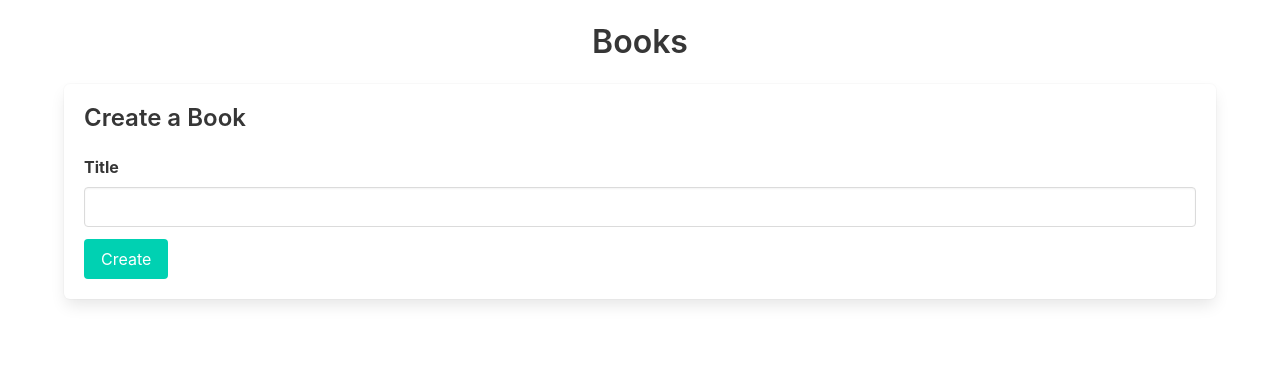
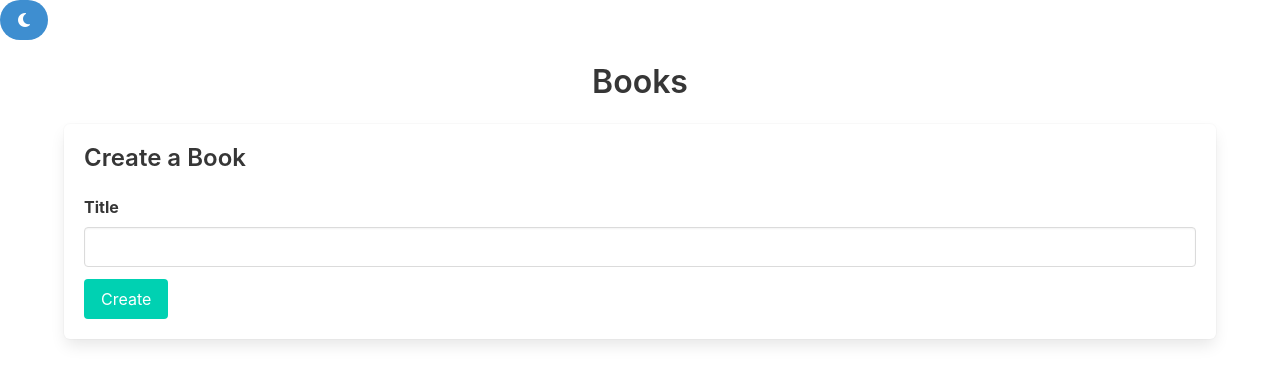
Before and after one commit to deiu25/books, a React (Create React App) app: page / in a window 1280 px wide. Shown: the top 384 px of the page. Built offline with nearby package versions, Linux system fonts and the light colour scheme.

Commit message:
theme change

```diff
--- a/package.json
+++ b/package.json
@@ -3,6 +3,7 @@
   "version": "0.1.0",
   "private": true,
   "dependencies": {
+    "@fortawesome/fontawesome-free": "^6.4.0",
     "@testing-library/jest-dom": "^5.16.5",
     "@testing-library/react": "^13.3.0",
     "@testing-library/user-event": "^13.5.0",
--- a/src/App.js
+++ b/src/App.js
@@ -1,10 +1,17 @@
 import 'bulma/css/bulma.min.css';
+import '@fortawesome/fontawesome-free/css/all.css';
+
 import { useState } from 'react';
-import React from 'react';
+import React, { useContext } from 'react';
 import BookCreate from "./components/BookCreate";
 import BookList from "./components/BookList";
+import { ThemeContext } from './components/ThemeContext';
 
 function App() {
+  const { theme, toggleTheme } = useContext(ThemeContext);
+
+  const appClass = theme === 'light' ? 'app light' : 'app dark';
+
   const [books, setBooks] = useState([])
 
   const editBookById = (id, newtitle) => {
@@ -31,12 +38,27 @@ function App() {
   };
 
   return (
-    <div className="container mt-5">
-      <h1 className="title has-text-centered">Books</h1>
-      <BookCreate onCreate={createBook} />
-      <BookList onEdit={editBookById} books={books} onDelete={deleteBookById}/>
+    <div className={appClass}>
+      <button className={`button is-rounded ${theme === 'light' ? 'is-info' : 'is-dark'}`} onClick={toggleTheme}>
+        {theme === 'light' ? (
+          <span className="icon">
+            <i className="fas fa-moon"></i>
+          </span>
+        ) : (
+          <span className="icon">
+            <i className="fas fa-sun"></i>
+          </span>
+        )}
+      </button>
+      <div className="container mt-5">
+        <h1 className="title has-text-centered">Books</h1>
+        <BookCreate onCreate={createBook} />
+        <BookList onEdit={editBookById} books={books} onDelete={deleteBookById}/>
+      </div>
     </div>
-    );
+  );
+
+
   }
 
 export default App;
--- /dev/null
+++ b/src/components/ThemeContext.js
@@ -0,0 +1,17 @@
+import { createContext, useState } from 'react';
+
+export const ThemeContext = createContext();
+
+export const ThemeProvider = ({ children }) => {
+  const [theme, setTheme] = useState('light');
+
+  const toggleTheme = () => {
+    setTheme(theme === 'light' ? 'dark' : 'light');
+  };
+
+  return (
+    <ThemeContext.Provider value={{ theme, toggleTheme }}>
+      {children}
+    </ThemeContext.Provider>
+  );
+};
--- a/src/index.js
+++ b/src/index.js
@@ -1,9 +1,14 @@
+import './style.css'
+import React from 'react';
+import { createRoot } from 'react-dom/client';
+import App from './App';
+import { ThemeProvider } from './components/ThemeContext';
 
-import React from 'react';
-import ReactDOM from 'react-dom/client';
-import App from './App';
 
-const el = document.getElementById('root');
-const root = ReactDOM.createRoot(el);
+const root = createRoot(document.getElementById('root'));
 
-root.render(<App />);
+root.render(
+  <ThemeProvider>
+    <App />
+  </ThemeProvider>
+);
--- /dev/null
+++ b/src/style.css
@@ -0,0 +1,9 @@
+.app.light {
+    background-color: white;
+    color: black;
+  }
+
+  .app.dark {
+    background-color: black;
+    color: white;
+  }
```
Also changed, not shown: 1 other file (tests, documents, lock files or other folders).
